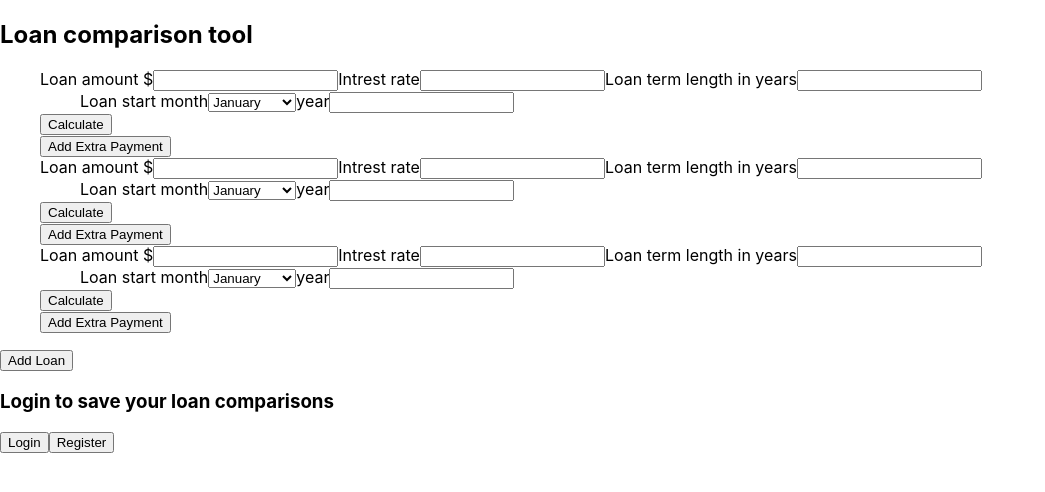
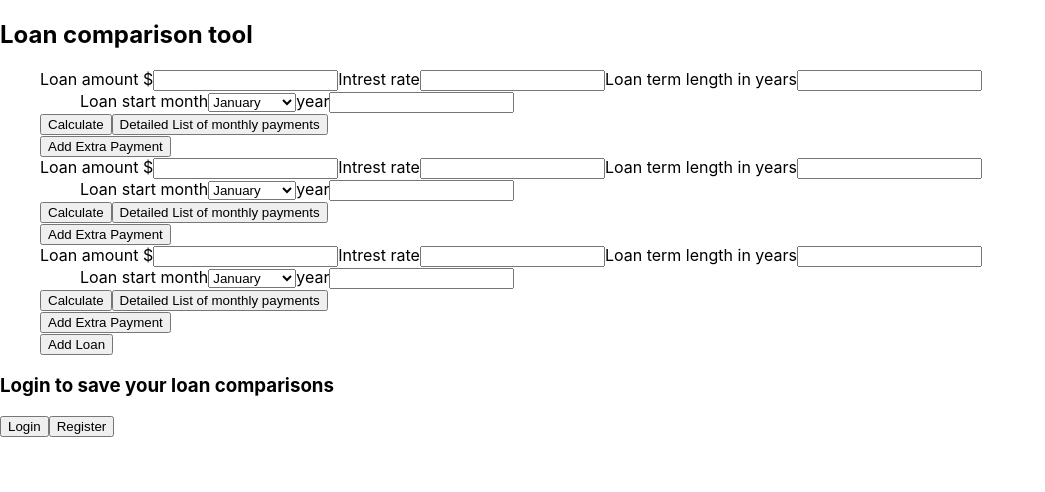
Before and after one commit to BillHollatz/loan-comparison-tool, a Next.js app: page / in a window 1280 px wide. Shown: the top 492 px of the page, without its empty margins (0-1045 px from the left). Built offline with nearby package versions, Linux system fonts and the light colour scheme.

Commit message:
Add loan button implementation

```diff
--- a/components/List.jsx
+++ b/components/List.jsx
@@ -1,18 +1,20 @@
 import React, {Component} from "react";
 import ReactDOM from "react-dom";
+import Link from 'next/link'
 
-var ListOfLoans = [1,2,3];
+
 var i = 4;
 
 class ModificationItem extends Component{
 	constructor(props){
 		super(props)
+		console.log(props)
 		this.Id = props.ID;
 	}
 
 	render() {
 		return (
-			<ul id="a">
+			<ul id={this.Id}>
 				<label htmlFor="Loan amount">Extra amount $</label>
 				<input id="Amount" name="Amount" type="number"  required />
 
@@ -70,9 +72,10 @@ class ModificationItem extends Component{
 class LoanItem extends Component {
 	constructor(props){
 		super(props)
-		this.Id = props.ID;
+		this.Id = props.goog;
+		console.log(props);
 		this.numMods = 0;
-		this.button = <button id='a' type="submit" onClick={this.calc}>Calculate</button>
+		this.button = <button goog='a' type="submit" onClick={this.calc}>Calculate</button>
 		this.addMod = <button onClick={this.addModification}>Add Extra Payment</button>
 		this.state = {
 			monthly: null ,
@@ -83,7 +86,7 @@ class LoanItem extends Component {
 			event.preventDefault()
 
 			this.numMods = this.numMods + 1
-			console.log(this.numMods)
+
 			this.listOfModifications.push(<ModificationItem key={this.numMods}/>)
 			var m = this.state.monthly
 			this.setState({
@@ -97,6 +100,7 @@ class LoanItem extends Component {
 			var MODS = event.target.children[9]
 			for (let i = 0; i<MODS.childElementCount; i++){
 				LMODS.push({
+					key : i,
 					Amount: MODS.children[i].children[1].value,
 					SM : MODS.children[i].children[2].children[1].value,
 					SY : MODS.children[i].children[2].children[3].value,
@@ -110,7 +114,7 @@ class LoanItem extends Component {
 			const res = await fetch('/api/LoanInputs',
 				{
 					body: JSON.stringify({
-						Key: event.target.getAttribute('id'),
+						Key: this.Id,
 						Amount: event.target.Amount.value,
 						Rate: event.target.Rate.value,
 						Term: event.target.Term.value,
@@ -137,7 +141,7 @@ class LoanItem extends Component {
 
 	render() {
 		return (
-			<form onSubmit={this.calc} id={this.Id}>
+			<form onSubmit={this.calc} goog={this.Id}>
 
 				<label htmlFor="Loan amount">Loan amount $</label>
 				<input id="Amount" name="Amount" type="number"  required />
@@ -169,7 +173,9 @@ class LoanItem extends Component {
 
 
 				{this.button}
-
+				<Link href={'/Loan'+this.Id} rel="noopener noreferrer" target="_blank">
+					<button>Detailed List of monthly payments</button>
+				</Link>
 				<label>{this.state.monthly}</label>
 				<ul id="mods">{this.state.Mods}</ul>
 				<button onClick={this.addModification}>Add Extra Payment</button>
@@ -181,17 +187,42 @@ class LoanItem extends Component {
 }
 
 
+class Lis extends Component {
+	constructor(props){
+		super(props)
+		this.numLoans = 3;
+		this.ListOfLoans = [<LoanItem key='1' goog='1'/>,<LoanItem key='2' goog='2'/>,<LoanItem key='3' goog={this.numLoans}/>];
+		this.state = {
+			Loans: this.ListOfLoans
+		};
+		this.addLoan = async event =>{
+			event.preventDefault()
+
+			this.numLoans = this.numLoans + 1
+			//console.log(this.numLoans)
+			this.ListOfLoans.push(<LoanItem key={this.numLoans} goog={this.numLoans.toString()}/>)
+
+			var x = [...this.ListOfLoans]
+			this.setState({
+				Loans: x
+			})
+
+
+		};
+	}
+	render(){
+		return(
+			<ul>
+				{this.state.Loans}
+				<button onClick={this.addLoan}>Add Loan</button>
+			</ul>
+		)
+	}
+}
 
 export default function List() {
 	return(
-		<ul>
-			{ListOfLoans.map((item) => (
-
-					<LoanItem key={item}/>
-				))}
-
-
-		</ul>
+		<Lis/>
 	)
 }
 /*
--- a/pages/api/LoanInputs.js
+++ b/pages/api/LoanInputs.js
@@ -11,5 +11,5 @@ export default function handler(req, res) {
 	let x = new Loan(Amount, Rate, Term)
 	let y =  x.getMonthlyPayment()
 
-	res.status(200).json(Mods)
+	res.status(200).json(Key)
 }
--- a/pages/index.jsx
+++ b/pages/index.jsx
@@ -6,7 +6,7 @@ import Script from 'next/script'
 import React, { Component } from "react"
 import { useState } from 'react'
 import ListOfLoans from '../components/List'
-import LoanItem from '../components/List'
+//import List from '../components/List'
 import Link from 'next/link'
 //import Loan from '../back end/classloan'
 
@@ -18,13 +18,9 @@ var List = dynamic(() => import('../components/List'),{
 })
 
 
-//dovene added
 
-function addLoan() {
 
-					List.innerHTML += <LoanItem/>
-					//ListOfLoans.push()
-				}
+
 
 export default function Home() {
   return (
@@ -42,14 +38,10 @@ export default function Home() {
 
 
 
-			<button onClick={addLoan()}>Add Loan</button>
 
 
-			<script id="addLoan" async>
-				{
-					List.innerHTML += "<div>Hello JavaScript!</div>"
-				}
-			</script>
+
+
 
 			<h3>Login to save your loan comparisons</h3>
 			<Link href='Login'>
```
